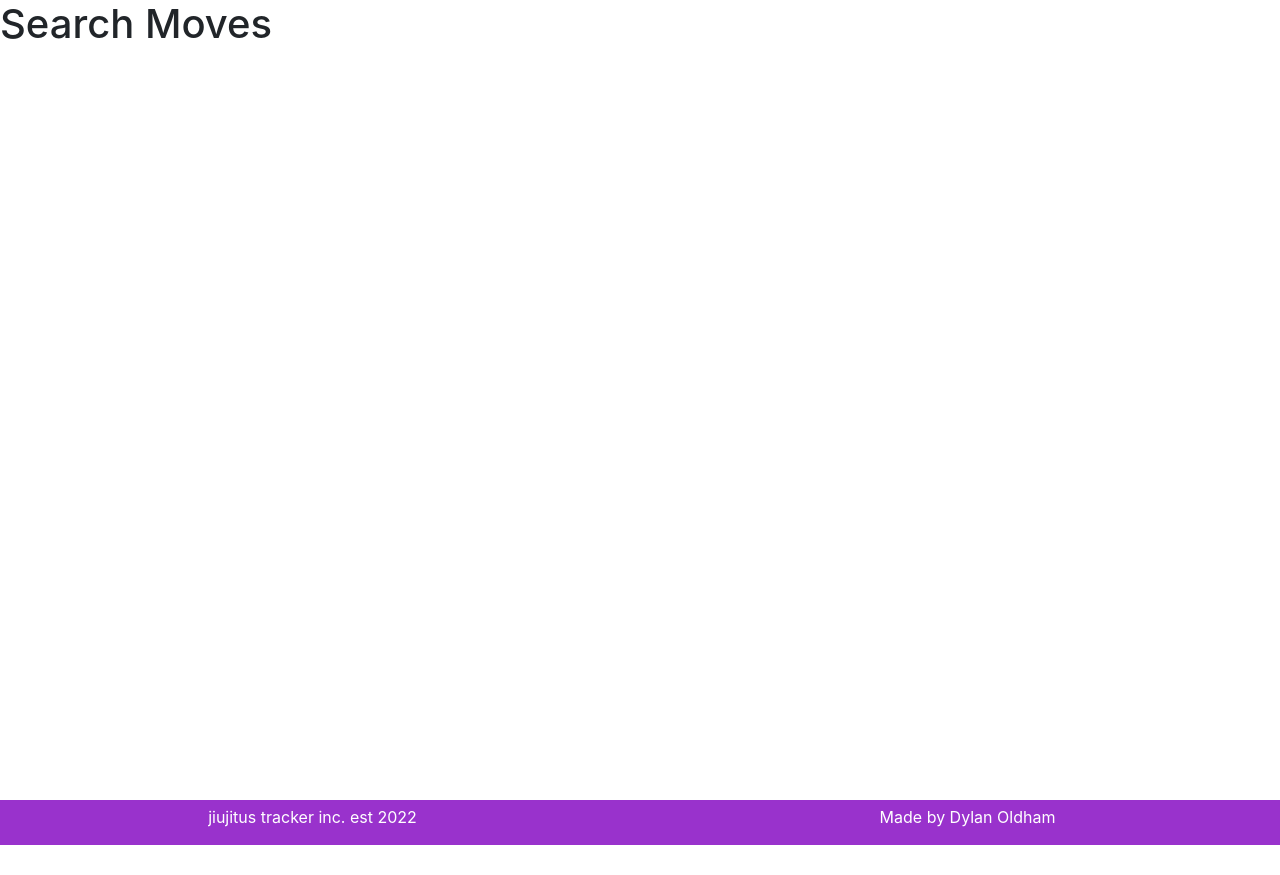
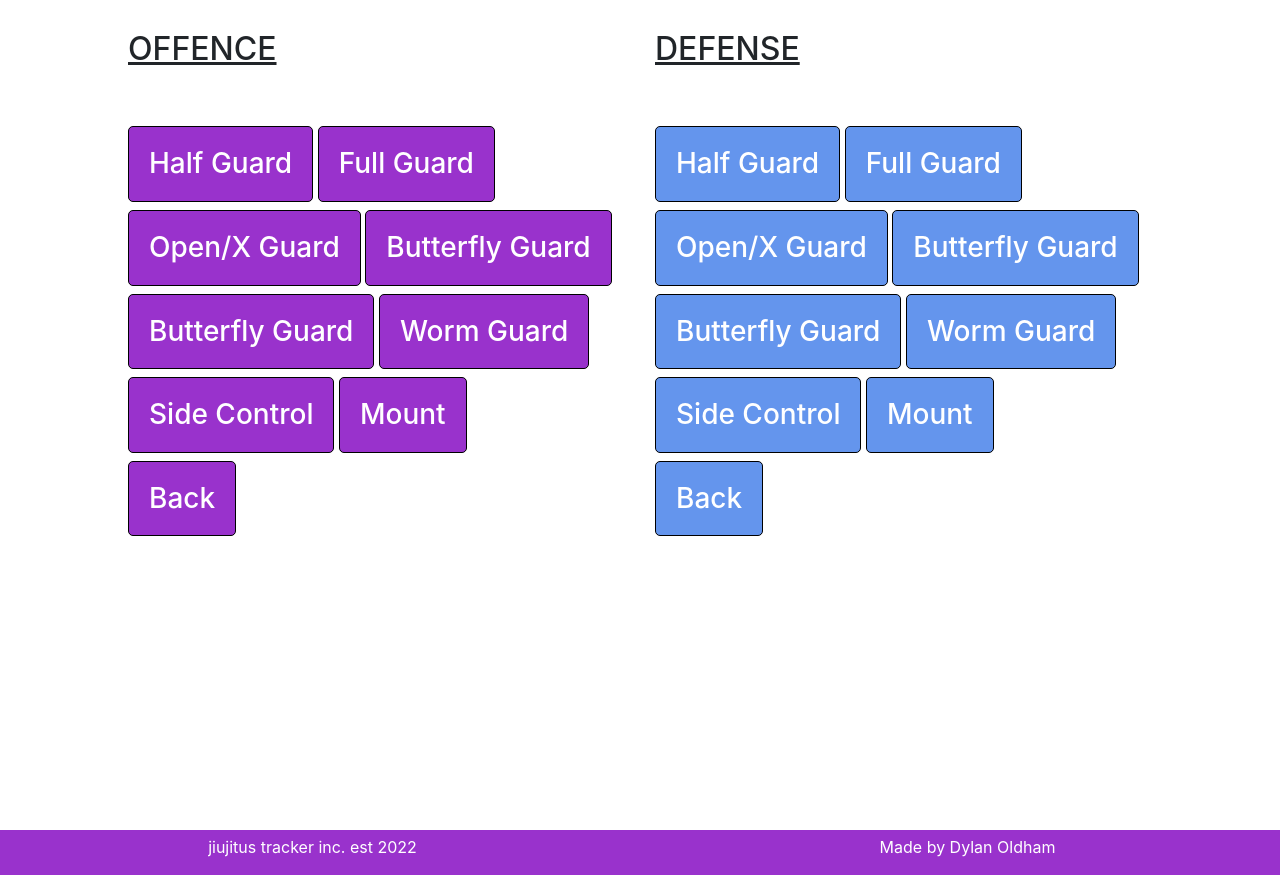
Before and after one commit to dylan326/jiujitsu_tracker, a Django app: page /search-moves in a window 1280 px wide. Shown: the part 60-935 px from the top of the page. Before the commit the page ends 905 px from the top, so only its background shows below. Run offline with Django 4.2, Linux system fonts and the light colour scheme; data that the repository does not hold is empty.

Commit message:
styled the main tile page

```diff
--- a/jiujitsu_moves/templates/moves/searchmove.html
+++ b/jiujitsu_moves/templates/moves/searchmove.html
@@ -1,9 +1,47 @@
 {% extends 'base.html' %}
 {% load static %}
 {% block content %}
-<h1>Search Moves</h1>
+
 {% for move in move_list %}
+{% comment %}
   {{ move.name }}<br>
+{% endcomment %}
 {% endfor %}
+<div style = "width: 80%; margin: auto; margin-top: 30px;"  id="container">
+<div class="row">
+  <div class="col-lg-6 col-md-6 col-sm-12">
+    <h2><u>OFFENCE</u></h2>
+  </div>
+  <div class="col-lg-6 col-md-6 col-sm-12">
+    <h2><u>DEFENSE</u></h2>
+  </div>
+</div>
+<div class="row" style="margin-top: 50px;">
+  <div class="col-lg-6 col-md-6 col-sm-12">
 
+      <h3 class="offence_tiles">Half Guard</h3>
+      <h3 class="offence_tiles">Full Guard</h3><br>
+      <h3 class="offence_tiles">Open/X Guard</h3>
+      <h3 class="offence_tiles">Butterfly Guard</h3><br>
+      <h3 class="offence_tiles">Butterfly Guard</h3>
+      <h3 class="offence_tiles">Worm Guard</h3><br>
+      <h3 class="offence_tiles">Side Control</h3>
+      <h3 class="offence_tiles">Mount</h3><br>
+      <h3 class="offence_tiles">Back</h3>
+
+
+  </div>
+  <div class="col-lg-6 col-md-6 col-sm-12">
+    <h3 class="defense_tiles">Half Guard</h3>
+    <h3 class="defense_tiles">Full Guard</h3><br>
+    <h3 class="defense_tiles">Open/X Guard</h3>
+    <h3 class="defense_tiles">Butterfly Guard</h3><br>
+    <h3 class="defense_tiles">Butterfly Guard</h3>
+    <h3 class="defense_tiles">Worm Guard</h3><br>
+    <h3 class="defense_tiles">Side Control</h3>
+    <h3 class="defense_tiles">Mount</h3><br>
+    <h3 class="defense_tiles">Back</h3>
+  </div>
+</div>
+</div>
 {% endblock %}
--- a/static/css/main.css
+++ b/static/css/main.css
@@ -33,3 +33,23 @@ html, body {
    background-size: cover;
 
    }
+
+  .offence_tiles {
+    border: 1px solid black;
+     border-radius: 5px;
+    display: inline-block;
+    padding: 20px;
+    cursor: pointer;
+    background-color: #9932CC;
+    color: white;
+  }
+
+  .defense_tiles {
+    border: 1px solid black;
+    border-radius: 5px;
+    display: inline-block;
+    padding: 20px;
+    cursor: pointer;
+    background-color: #6495ED;
+     color: white;
+  }
```
